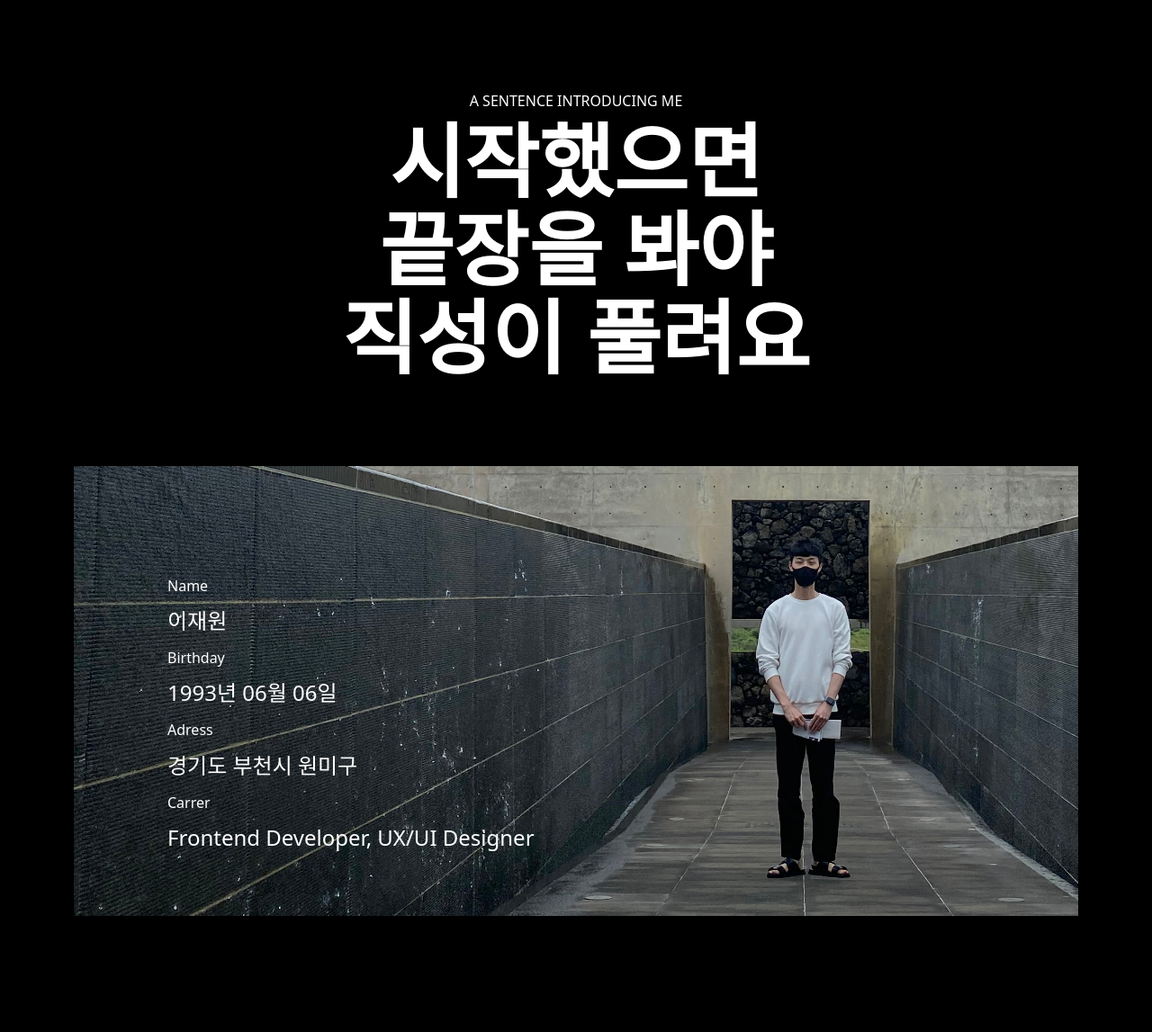
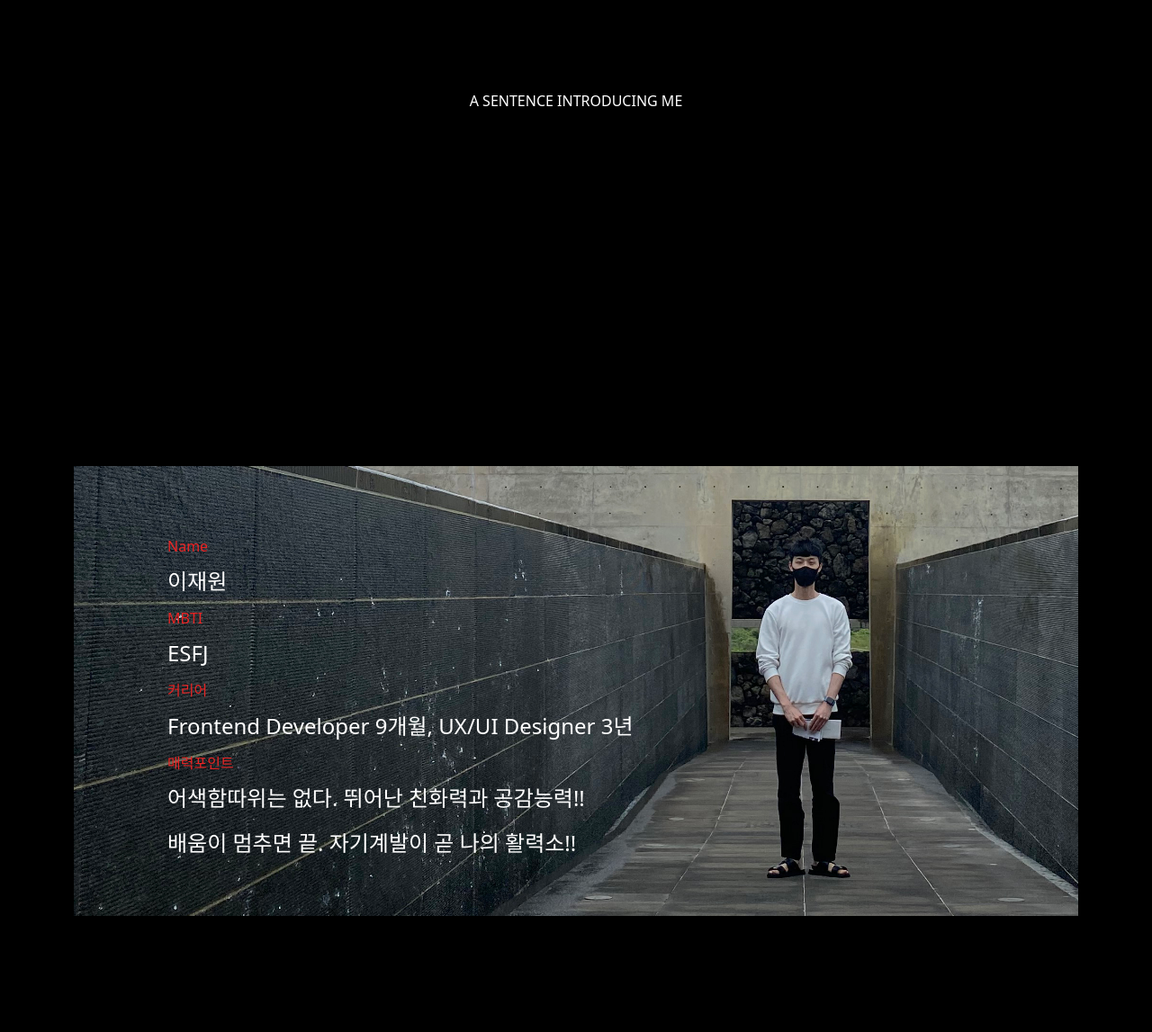
Before and after one commit to jenyglee/sparta-team-8, a Flask app: page /jaewon in a window 1280 px wide. Shown: the top 1147 px of the page at 90% size. After the commit the page ends 1018 px from the top, so only its background shows below. Run offline with Flask 2, Linux system fonts and the light colour scheme.

Commit message:
재원 자기소개 페이지 완성

```diff
--- a/templates/info-jaewon.html
+++ b/templates/info-jaewon.html
@@ -23,9 +23,13 @@
             rel="stylesheet"
     />
     <style>
+        body {
+            background-color: black;
+            padding-bottom: 150px;
+        }
+
         .wrap {
             width: 100%;
-            height: 2000px;
             background-color: black;
             display: flex;
             justify-content: center;
@@ -60,7 +64,8 @@
             flex-direction: column;
             align-items: center;
         }
-        #title{
+
+        #title {
             opacity: 0;
             transition: 0.5s;
         }
@@ -78,13 +83,14 @@
             background-image: url("static/img/jaewon01.jpeg");
             background-size: 144%;
             background-position: 2% 72%;
-            padding: 124px 0 0 104px;
+            padding: 80px 0 0 104px;
             color: white;
         }
 
         .info-title {
             font-size: 16px;
             margin-bottom: 11px;
+            color: #EA2424;
         }
 
         .info-description {
@@ -114,24 +120,111 @@
             ["항상 고마워요", "이 은혜", "꼭 갚을게요"],
         ];
         $(document).ready(function () {
-            putput();
+            changeTitle();
+            setInterval(() => {
+                changeTitle();
+            }, 18800);
         })
 
-        function putput() {
-            // const val01 = $("#text-01").text()
-            // const val02 = $("#text-02").text()
-            // const val03 = $("#text-03").text()
+        function changeTitle() {
             setTimeout(() => {
                 $("#title-01").text(data[0][0])
                 $("#title-02").text(data[0][1])
                 $("#title-03").text(data[0][2])
                 $('#title').css('opacity', '1');
-            }, 1000)
+            }, 300)
 
-            // setTimeout(() => {
-            //     $('#title').css('opacity', '1');
-            // }, 1000)
+            setTimeout(() => {
+                $('#title').css('opacity', '0');
+            }, 2000)
 
+            setTimeout(() => {
+                $("#title-01").text(data[1][0])
+                $("#title-02").text(data[1][1])
+                $("#title-03").text(data[1][2])
+                $('#title').css('opacity', '1');
+            }, 2500)
+
+            setTimeout(() => {
+                $('#title').css('opacity', '0');
+            }, 4200)
+
+            setTimeout(() => {
+                $("#title-01").text(data[2][0])
+                $("#title-02").text(data[2][1])
+                $("#title-03").text(data[2][2])
+                $('#title').css('opacity', '1');
+            }, 4700)
+
+            setTimeout(() => {
+                $('#title').css('opacity', '0');
+            }, 6400)
+
+            setTimeout(() => {
+                $("#title-01").text(data[3][0])
+                $("#title-02").text(data[3][1])
+                $("#title-03").text(data[3][2])
+                $('#title').css('opacity', '1');
+            }, 6900)
+
+            setTimeout(() => {
+                $('#title').css('opacity', '0');
+            }, 8100)
+
+            setTimeout(() => {
+                $("#title-01").text(data[4][0])
+                $("#title-02").text(data[4][1])
+                $("#title-03").text(data[4][2])
+                $('#title').css('opacity', '1');
+            }, 8600)
+
+            setTimeout(() => {
+                $('#title').css('opacity', '0');
+            }, 10300)
+
+            setTimeout(() => {
+                $("#title-01").text(data[5][0])
+                $("#title-02").text(data[5][1])
+                $("#title-03").text(data[5][2])
+                $('#title').css('opacity', '1');
+            }, 10800)
+
+            setTimeout(() => {
+                $('#title').css('opacity', '0');
+            }, 12000)
+
+            setTimeout(() => {
+                $("#title-01").text(data[6][0])
+                $("#title-02").text(data[6][1])
+                $("#title-03").text(data[6][2])
+                $('#title').css('opacity', '1');
+            }, 12500)
+
+            setTimeout(() => {
+                $('#title').css('opacity', '0');
+            }, 14200)
+
+            setTimeout(() => {
+                $("#title-01").text(data[7][0])
+                $("#title-02").text(data[7][1])
+                $("#title-03").text(data[7][2])
+                $('#title').css('opacity', '1');
+            }, 14700)
+
+            setTimeout(() => {
+                $('#title').css('opacity', '0');
+            }, 16400)
+
+            setTimeout(() => {
+                $("#title-01").text(data[8][0])
+                $("#title-02").text(data[8][1])
+                $("#title-03").text(data[8][2])
+                $('#title').css('opacity', '1');
+            }, 16900)
+
+            setTimeout(() => {
+                $('#title').css('opacity', '0');
+            }, 18600)
         }
 
     </script>
@@ -155,18 +248,19 @@
                     <p class="info-description">이재원</p>
                 </div>
                 <div>
-                    <h3 class="info-title">Birthday</h3>
-                    <p class="info-description">1993년 06월 06일</p>
+                    <h3 class="info-title">MBTI</h3>
+                    <p class="info-description">ESFJ</p>
                 </div>
                 <div>
-                    <h3 class="info-title">Adress</h3>
-                    <p class="info-description">경기도 부천시 원미구</p>
+                    <h3 class="info-title">커리어</h3>
+                    <p class="info-description">
+                        Frontend Developer 9개월, UX/UI Designer 3년
+                    </p>
                 </div>
                 <div>
-                    <h3 class="info-title">Carrer</h3>
-                    <p class="info-description">
-                        Frontend Developer, UX/UI Designer
-                    </p>
+                    <h3 class="info-title">매력포인트</h3>
+                    <p class="info-description">어색함따위는 없다. 뛰어난 친화력과 공감능력!!</p>
+                    <p class="info-description">배움이 멈추면 끝. 자기계발이 곧 나의 활력소!!</p>
                 </div>
             </div>
         </section>
```
